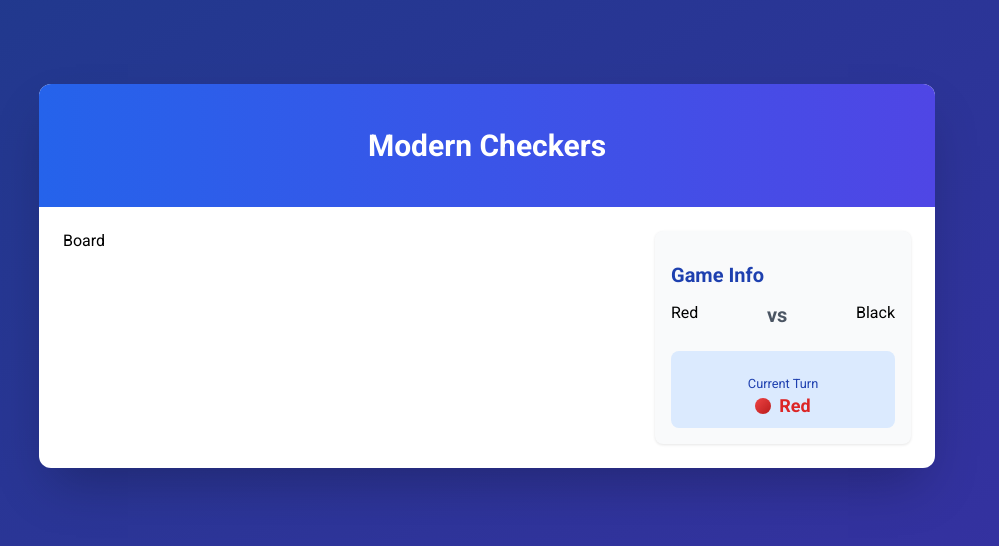
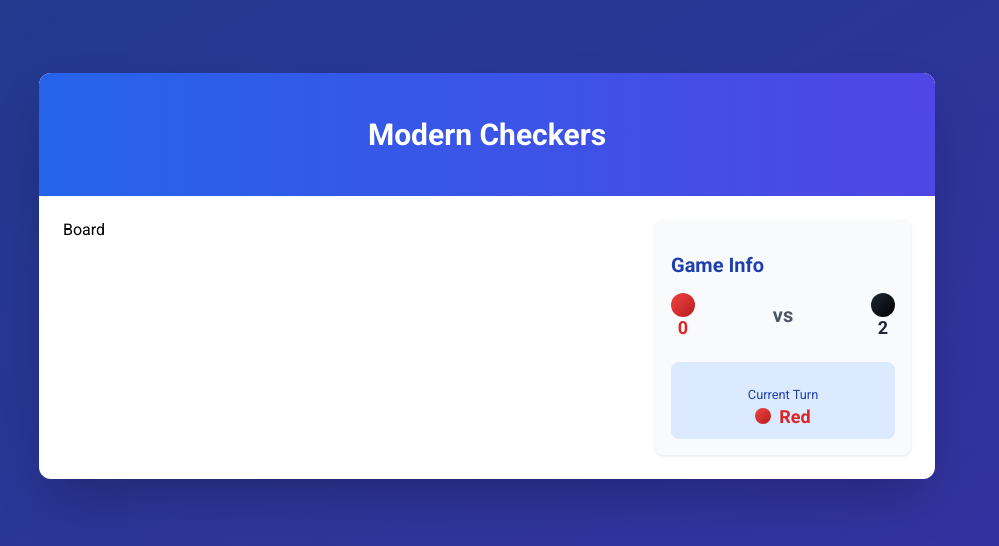
Before and after one commit to PaulinaLyu/checkers, a React (Vite) app: page / in a window 1280 px wide. Shown: the part 124-670 px from the top of the page, without its empty margins (153-1152 px from the left). Built offline with nearby package versions, Linux system fonts and the light colour scheme.

Commit message:
feat(components/ui/PlayerScore): создала компонент счета

```diff
--- a/src/components/sections/GameInfo/index.tsx
+++ b/src/components/sections/GameInfo/index.tsx
@@ -1,4 +1,4 @@
-import { GameStatus } from '@/components/ui';
+import { GameStatus, PlayerScore } from '@/components/ui';
 import styles from './GameInfo.module.css';
 import { Player } from '@/types';
 
@@ -7,9 +7,9 @@ export const GameInfo = () => {
     <div className={`${styles.container}`}>
       <h2 className={styles.title}>Game Info</h2>
       <div className={styles.scoreBoard}>
-        Red
+        <PlayerScore player="host" score={0} />
         <div className={styles.vsText}>vs</div>
-        Black
+        <PlayerScore player="opponent" score={2} />
       </div>
       <GameStatus currentPlayer={Player.HOST} />
     </div>
--- /dev/null
+++ b/src/components/ui/PlayerScore/PlayerScore.module.css
@@ -0,0 +1,30 @@
+.player {
+  text-align: center;
+}
+
+.icon {
+  width: 1.5rem;
+  height: 1.5rem;
+  border-radius: 9999px;
+}
+
+.hostIcon {
+  background: var(--host-player-background);
+}
+
+.opponentIcon {
+  background: var(--opponent-player-background);
+}
+
+.score {
+  font-size: 1.125rem;
+  font-weight: bold;
+}
+
+.hostScore {
+  color: var(--host-player-text-color);
+}
+
+.opponentScore {
+  color: var(--opponent-player-text-color);
+}
--- /dev/null
+++ b/src/components/ui/PlayerScore/index.tsx
@@ -0,0 +1,19 @@
+import React from 'react';
+import styles from './PlayerScore.module.css';
+
+interface PlayerScoreProps {
+  player: 'host' | 'opponent';
+  score: number;
+}
+
+export const PlayerScore: React.FC<PlayerScoreProps> = ({ player, score }) => {
+  const iconClass = player === 'host' ? styles.hostIcon : styles.opponentIcon;
+  const scoreClass = player === 'host' ? styles.hostScore : styles.opponentScore;
+
+  return (
+    <div className={styles.player}>
+      <div className={`${styles.icon} ${iconClass}`}></div>
+      <div className={`${styles.score} ${scoreClass}`}>{score}</div>
+    </div>
+  );
+};
--- a/src/components/ui/index.ts
+++ b/src/components/ui/index.ts
@@ -1 +1,2 @@
 export { GameStatus } from './GameStatus';
+export { PlayerScore } from './PlayerScore';
```
